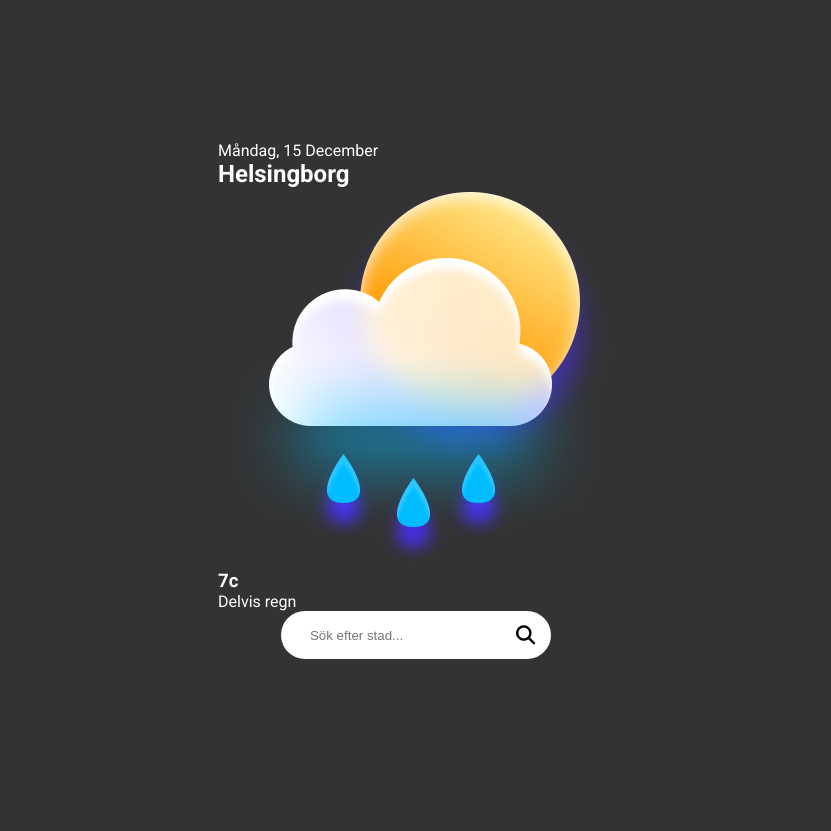
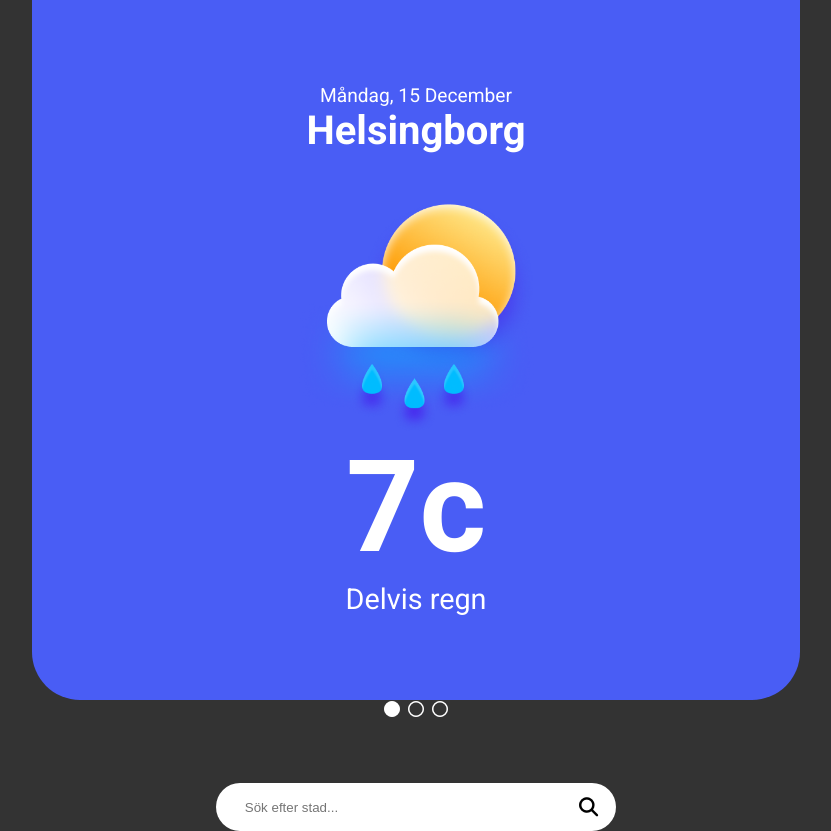
Before and after one commit to maraccus/weather-app_FJSX25, a plain HTML site: page index.html in a window 1280 px wide. Shown: the whole page, without its empty margins (224-1055 px from the left). Before the commit the page ends 800 px from the top, so only its background shows below. Drawn offline with Linux system fonts and the light colour scheme; no server answers.

Commit message:
Reworked layout, works much better now

```diff
--- a/css/containers.css
+++ b/css/containers.css
@@ -2,7 +2,31 @@
     display: flex;
     flex-direction: column;
     align-items: center;
-    justify-content: center;
+    justify-content: space-between;
 
     height: 100%;
+    width: 100%;
+    padding-bottom: 4rem;
 }
+
+#cards-container {
+    display: flex;
+    flex-direction: column;
+    justify-content: center;
+    width: 85%;
+    height: 100%;
+    max-width: 768px;
+    min-height: 700px;
+    max-height: 1000px;
+}
+
+#nav-container {
+    margin-top: 4rem;
+    display: flex;
+    flex-direction: column;
+    align-items: center;
+    justify-content: center;
+    max-height: 200px;
+    width: 70%;
+    max-width: 400px;
+}
--- /dev/null
+++ b/css/weatherCard.css
@@ -0,0 +1,36 @@
+.card {
+    width: 100%;
+    height: 100%;
+
+    background-color: var(--card-bg);
+    border-radius: 0 0 var(--card-br) var(--card-br);
+
+    display: flex;
+    flex-direction: column;
+    align-items: center;
+    justify-content: center;
+
+    padding: 4rem 0 4rem 0;
+}
+
+.card .card-date {
+    font-size: 1.2rem;
+}
+
+.card .card-city {
+    font-size: 2.5rem;
+}
+
+.card .card-icon {
+    width: 15rem;
+    object-fit: contain;
+    margin-top: 3rem;
+}
+
+.card .card-temp {
+    font-size: 8rem;
+}
+
+.card .card-description {
+    font-size: 1.8rem;
+}
--- a/index.html
+++ b/index.html
@@ -8,9 +8,10 @@
     <script type="module" src="js/main.js" defer></script>
 
     <link rel="stylesheet" href="css/styles.css" />
-    <link rel="stylesheet" href="css/weatherCards.css" />
+    <link rel="stylesheet" href="css/weatherCard.css" />
     <link rel="stylesheet" href="css/navBar.css" />
     <link rel="stylesheet" href="css/containers.css">
+    <link rel="stylesheet" href="css/paginationDots.css">
 
     <link rel="stylesheet" href="https://cdnjs.cloudflare.com/ajax/libs/font-awesome/7.0.1/css/all.min.css"/>
 
@@ -28,14 +29,20 @@
       <div id="cards-container">
 
         <section class="card">
-          <p>Måndag, 15 December</p>
-          <h2>Helsingborg</h2>
-          <img src="assets/images/partly-cloudy-rain.png" alt="">
-          <h3>7c</h3>
-          <p>Delvis regn</p>
+          <p class="card-date">Måndag, 15 December</p>
+          <h2 class="card-city">Helsingborg</h2>
+          <img class="card-icon" src="assets/images/partly-cloudy-rain.png" alt="">
+          <h3 class="card-temp">7c</h3>
+          <p class="card-description">Delvis regn</p>
         </section>
 
       </div>
+
+      <nav id="pagination-dots">
+        <i class="fa-solid fa-circle"></i>
+        <i class="fa-regular fa-circle"></i>
+        <i class="fa-regular fa-circle"></i>
+      </nav>
 
       <div id="nav-container">
 
```
Also changed, not shown: css/paginationDots.css (added), css/weatherCards.css (added).
